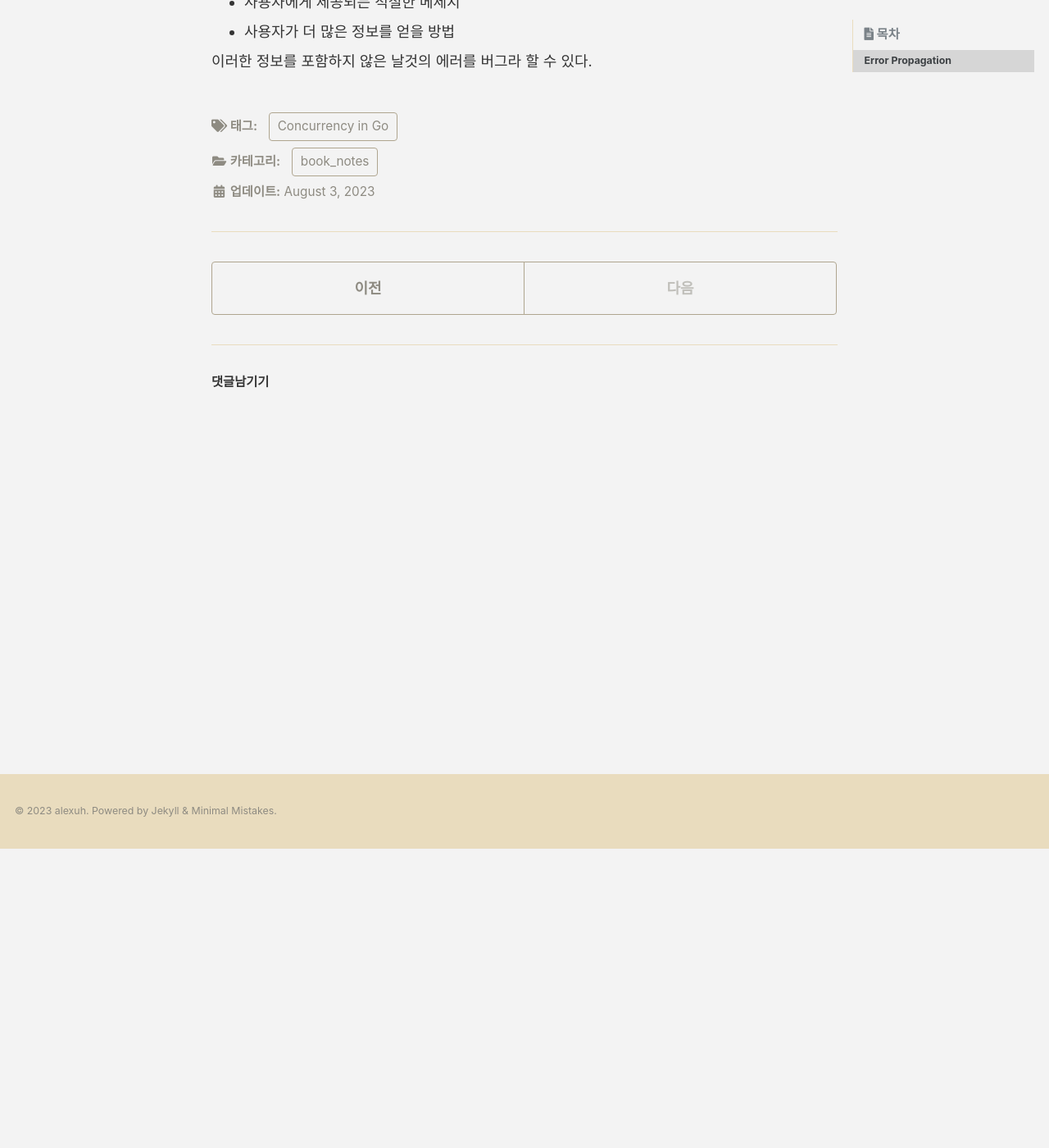
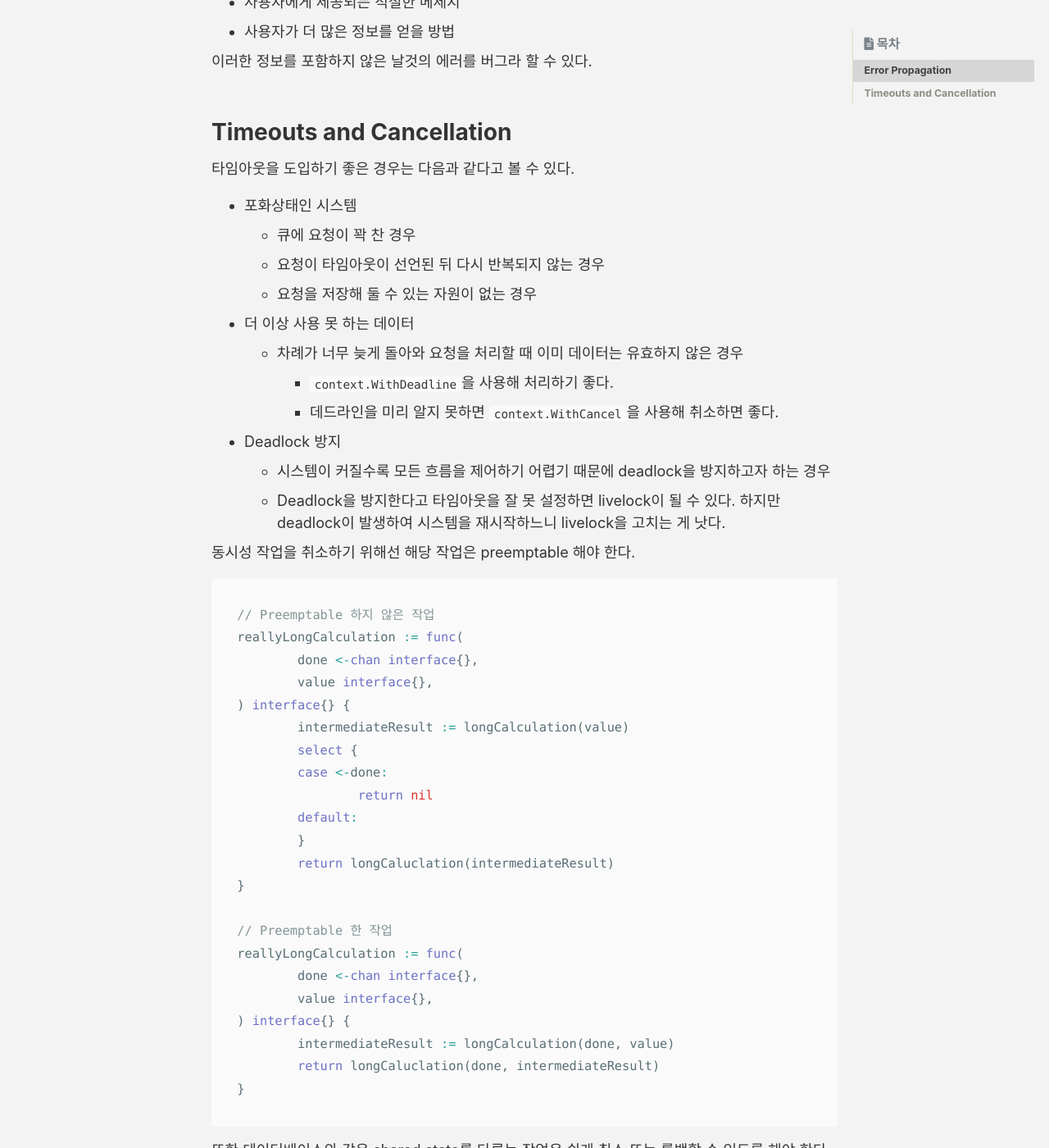
Before and after one commit to alexuhn/alexuhn.github.io-old, a Jekyll site: the page built from _posts/book_notes/Concurrency_in_Go/2023-08-03-CHAPTER-5-Concurrency-at-Scale.md, in a window 1280 px wide and 1400 px high, scrolled down 365 px. Shown: the whole window at 82% size. Built offline with Jekyll 4.4.1, drawn with Linux system fonts in a browser that asks for light colours; cached includes are drawn as plain includes; some web fonts are replaced; comment, search, counter and statistics services are not loaded; some of the changed text lies outside the part shown.

Commit message:
Update 2023-08-03-CHAPTER-5-Concurrency-at-Scale.md

````diff
--- a/_posts/book_notes/Concurrency_in_Go/2023-08-03-CHAPTER-5-Concurrency-at-Scale.md
+++ b/_posts/book_notes/Concurrency_in_Go/2023-08-03-CHAPTER-5-Concurrency-at-Scale.md
@@ -16,3 +16,62 @@ tags:
 - 사용자가 더 많은 정보를 얻을 방법
 
 이러한 정보를 포함하지 않은 날것의 에러를 버그라 할 수 있다.
+
+# Timeouts and Cancellation
+
+타임아웃을 도입하기 좋은 경우는 다음과 같다고 볼 수 있다.
+
+- 포화상태인 시스템
+    - 큐에 요청이 꽉 찬 경우
+    - 요청이 타임아웃이 선언된 뒤 다시 반복되지 않는 경우
+    - 요청을 저장해 둘 수 있는 자원이 없는 경우
+- 더 이상 사용 못 하는 데이터
+    - 차례가 너무 늦게 돌아와 요청을 처리할 때 이미 데이터는 유효하지 않은 경우
+        - `context.WithDeadline`을 사용해 처리하기 좋다.
+        - 데드라인을 미리 알지 못하면 `context.WithCancel`을 사용해 취소하면 좋다.
+- Deadlock 방지
+    - 시스템이 커질수록 모든 흐름을 제어하기 어렵기 때문에 deadlock을 방지하고자 하는 경우
+    - Deadlock을 방지한다고 타임아웃을 잘 못 설정하면 livelock이 될 수 있다. 하지만 deadlock이 발생하여 시스템을 재시작하느니 livelock을 고치는 게 낫다.
+
+동시성 작업을 취소하기 위해선 해당 작업은 preemptable 해야 한다.
+
+```go
+// Preemptable 하지 않은 작업
+reallyLongCalculation := func(
+	done <-chan interface{},
+	value interface{},
+) interface{} {
+	intermediateResult := longCalculation(value)
+	select {
+	case <-done:
+		return nil
+	default:
+	}
+	return longCaluclation(intermediateResult)
+}
+
+// Preemptable 한 작업
+reallyLongCalculation := func(
+	done <-chan interface{},
+	value interface{},
+) interface{} {
+	intermediateResult := longCalculation(done, value)
+	return longCaluclation(done, intermediateResult)
+}
+```
+
+또한 데이터베이스와 같은 shared state를 다루는 작업은 쉽게 취소 또는 롤백할 수 있도록 해야 한다.
+
+```go
+// wrong
+result := add(1, 2, 3)
+writeTallyToState(result)
+result = add(result, 4, 5, 6)
+writeTallyToState(result)
+result = add(result, 7, 8, 9)
+writeTallyToState(result)
+
+// good
+result := add(1, 2, 3, 4, 5, 6, 7, 8, 9)
+writeTallyToState(result)
+```
````
